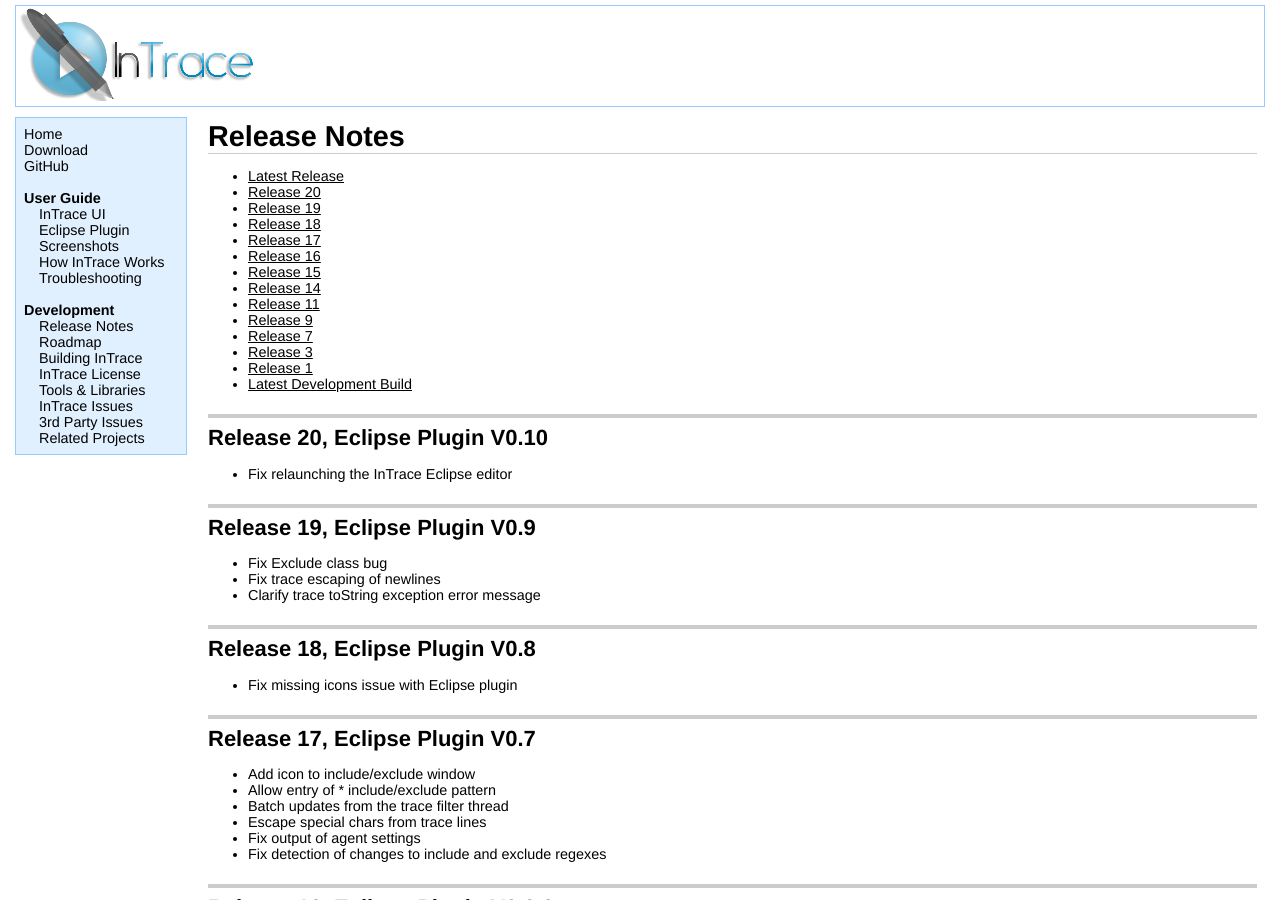
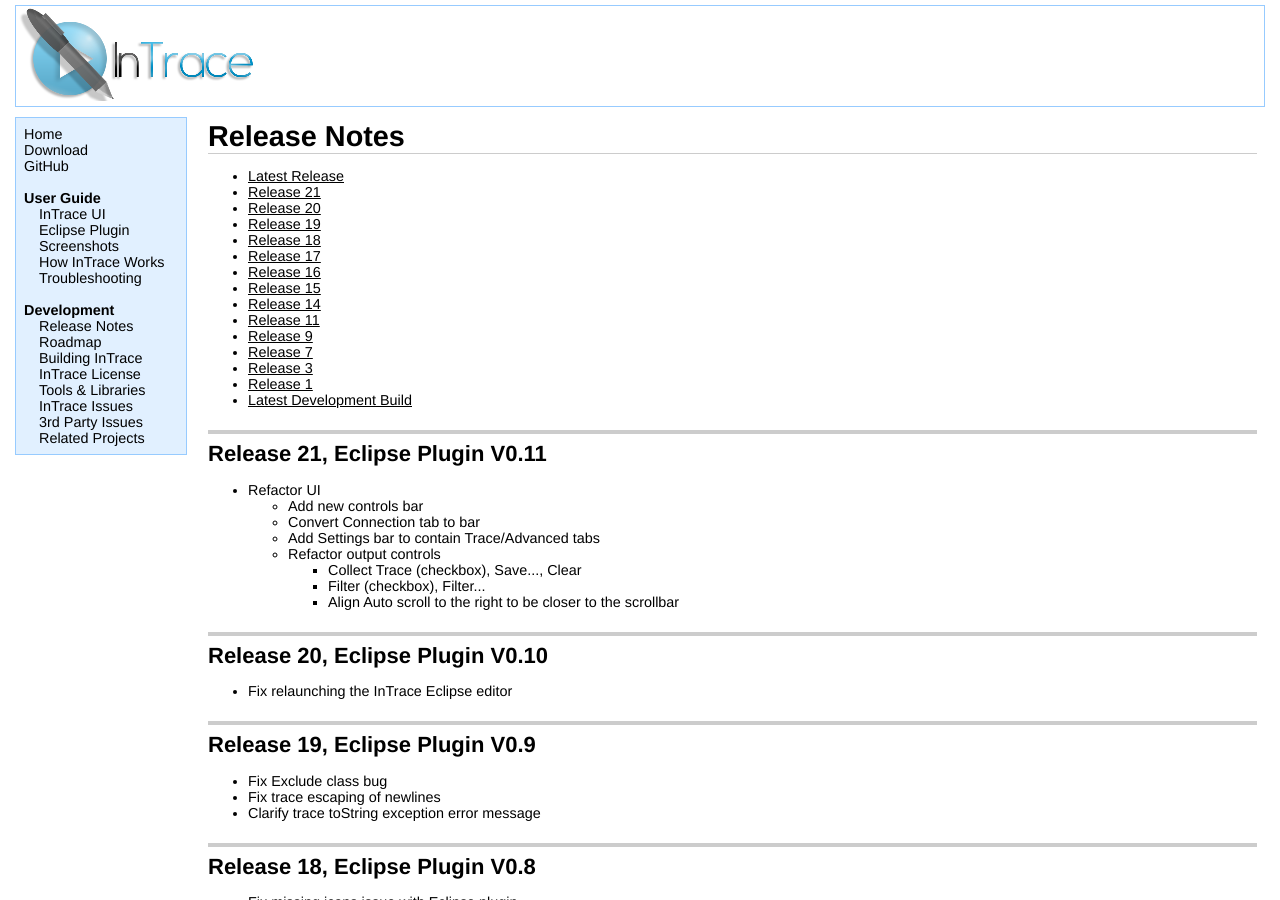
Before and after one commit to mchr3k/org.intrace, a Jekyll site: the page built from releasenotes.html, in a window 1280 px wide and 900 px high. Built offline with Jekyll 4.4.1, drawn with Linux system fonts in a browser that asks for light colours.

Commit message:
Add release 21 notes

```diff
--- a/releasenotes.html
+++ b/releasenotes.html
@@ -6,6 +6,7 @@ title: InTrace - Release Notes
 
 <ul>
 <li><a href="http://github.com/mchr3k/org.intrace/tree/master/binaries/jars/latest_release/">Latest Release</a></li>
+	<li><a href="http://github.com/mchr3k/org.intrace/tree/master/binaries/jars/release_21/">Release 21</a></li>
 	<li><a href="http://github.com/mchr3k/org.intrace/tree/master/binaries/jars/release_20/">Release 20</a></li>
 	<li><a href="http://github.com/mchr3k/org.intrace/tree/master/binaries/jars/release_19/">Release 19</a></li>
 	<li><a href="http://github.com/mchr3k/org.intrace/tree/master/binaries/jars/release_18/">Release 18</a></li>
@@ -19,6 +20,22 @@ title: InTrace - Release Notes
 	<li><a href="http://github.com/mchr3k/org.intrace/tree/master/binaries/jars/release_3/">Release 3</a></li>
 	<li><a href="http://github.com/mchr3k/org.intrace/tree/master/binaries/jars/release_1/">Release 1</a></li>
 	<li><a href="http://github.com/mchr3k/org.intrace/tree/master/binaries/jars/latest_development/">Latest Development Build</a></li>
+</ul>
+
+<h2>Release 21, Eclipse Plugin V0.11</h2>
+<ul>
+<li>Refactor UI
+<ul>
+<li>Add new controls bar
+<li>Convert Connection tab to bar
+<li>Add Settings bar to contain Trace/Advanced tabs
+<li>Refactor output controls
+<ul>
+<li>Collect Trace (checkbox), Save..., Clear
+<li>Filter (checkbox), Filter...
+<li>Align Auto scroll to the right to be closer to the scrollbar
+</ul>
+</ul>
 </ul>
 
 <h2>Release 20, Eclipse Plugin V0.10</h2>
```
Also changed, not shown: roadmap.html (+2 -10 lines).
